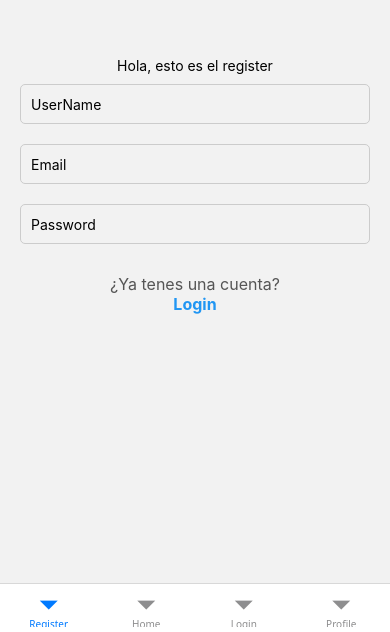
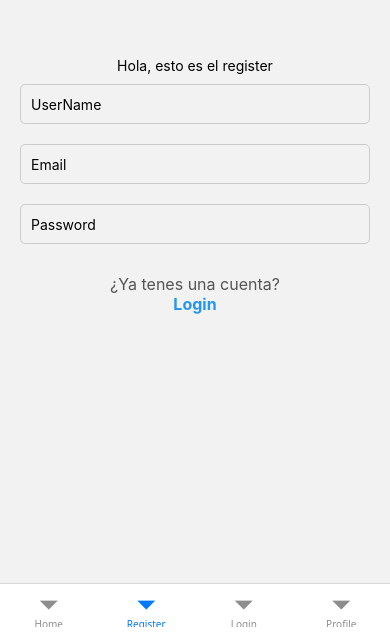
Before and after one commit to sroballos/piiireactnative, a React Native app: screen /Register in a window 390 px wide. Shown: the part 212-844 px from the top of the page. Built offline with nearby package versions, Linux system fonts and the light colour scheme; no server answers; the database is empty.

Commit message:
Cambios en app.js

```diff
--- a/App.js
+++ b/App.js
@@ -13,9 +13,8 @@ export default function App() {
   return (
     <NavigationContainer>
       <Tab.Navigator>
-      <Tab.Screen name="Register" component={Register} options={{headerShown: false}} />
         <Tab.Screen name="Home" component={HomeMenu} options={{headerShown: false}} />
-
+        <Tab.Screen name="Register" component={Register} options={{headerShown: false}} />
         <Tab.Screen name="Login" component={Login} options={{headerShown: false}} />
         <Tab.Screen name="Profile" component={Profile} options={{headerShown: false}} />
       </Tab.Navigator>
```
